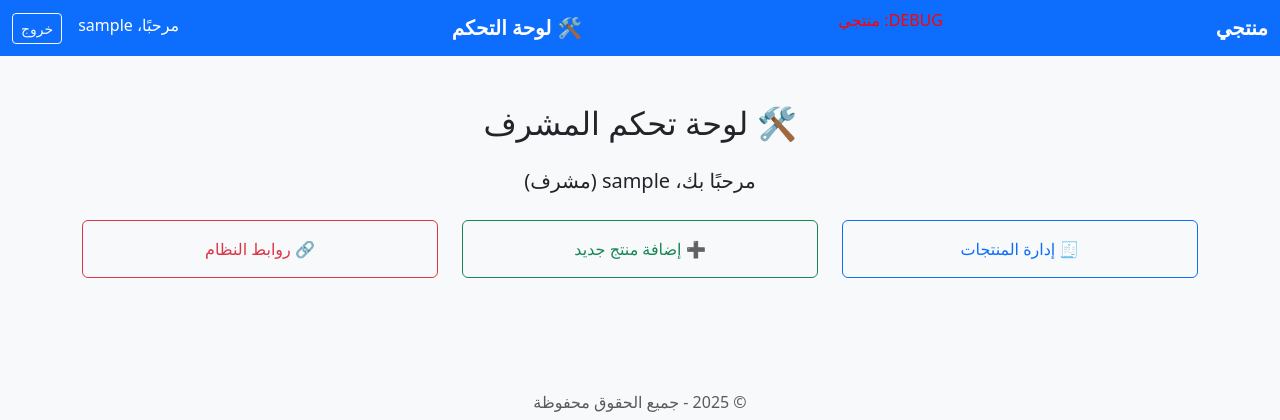
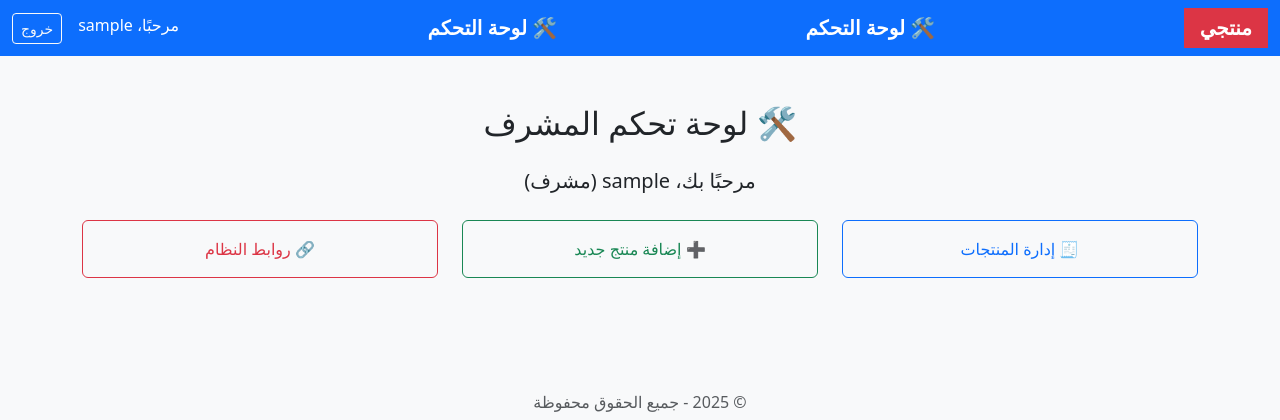
Before and after one commit to TamerOnLine/pro_product_pg, a Flask app: page /admin/ in a window 1280 px wide. Shown: the top 420 px of the page. Run offline with Flask 3, Linux system fonts and the light colour scheme; the visitor is signed in with stand-in values (Sample User, id 1); parts of the project's set-up code (start-up, migrations or seed data) failed here and were passed over.

Commit message:
site_brand

```diff
--- a/templates/base.html
+++ b/templates/base.html
@@ -14,9 +14,18 @@
 
   <nav class="navbar navbar-expand-lg navbar-dark bg-primary">
     <div class="container-fluid">
-      <a class="navbar-brand me-3" href="{{ url_for('products.index') }}">{{ site_brand }}</a>
+      <a class="navbar-brand me-3 text-white bg-danger px-3" href="{{ url_for('products.index') }}">
+        {{ site_brand }}
+      </a>
 
-      <p style="color:red;">DEBUG: {{ site_brand }}</p>
+      {% if session.get('role') == 'merchant' %}
+        <a class="navbar-brand text-white" href="{{ url_for('merchant.dashboard') }}">🛠️ لوحة التحكم</a>
+      {% elif session.get('role') == 'customer' %}
+        <a class="navbar-brand text-white" href="{{ url_for('user_auth.dashboard') }}">🛠️ لوحة التحكم</a>
+      {% elif session.get('role') == 'admin' %}
+        <a class="navbar-brand text-white" href="{{ url_for('admin.admin_dashboard') }}">🛠️ لوحة التحكم</a>
+      {% endif %}
+
 
 
       {% if session.get('role') == 'merchant' %}
--- a/templates/visitor_base.html
+++ b/templates/visitor_base.html
@@ -15,9 +15,10 @@
 <nav class="navbar navbar-expand-lg navbar-light bg-white shadow-sm">
   <div class="container">
 
-    <a class="navbar-brand text-primary me-3" href="{{ url_for('products.index') }}">{{ site_brand }}</a>
+    <a class="navbar-brand me-3 text-white bg-danger px-3" href="{{ url_for('products.index') }}">
+      {{ site_brand }}
+    </a>
 
-    <p style="color:red;">DEBUG: {{ site_brand }}</p>
 
     {% if session.get('role') == 'merchant' %}
       <a class="navbar-brand text-primary" href="{{ url_for('merchant.dashboard') }}">🛠️ لوحة التحكم</a>
```
